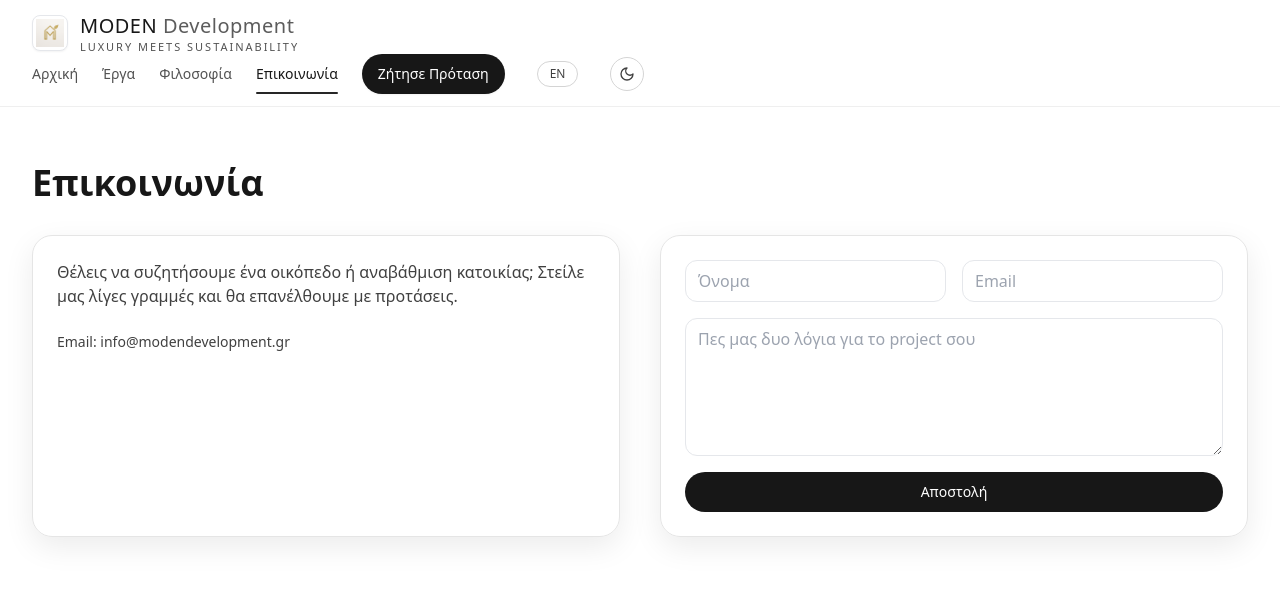
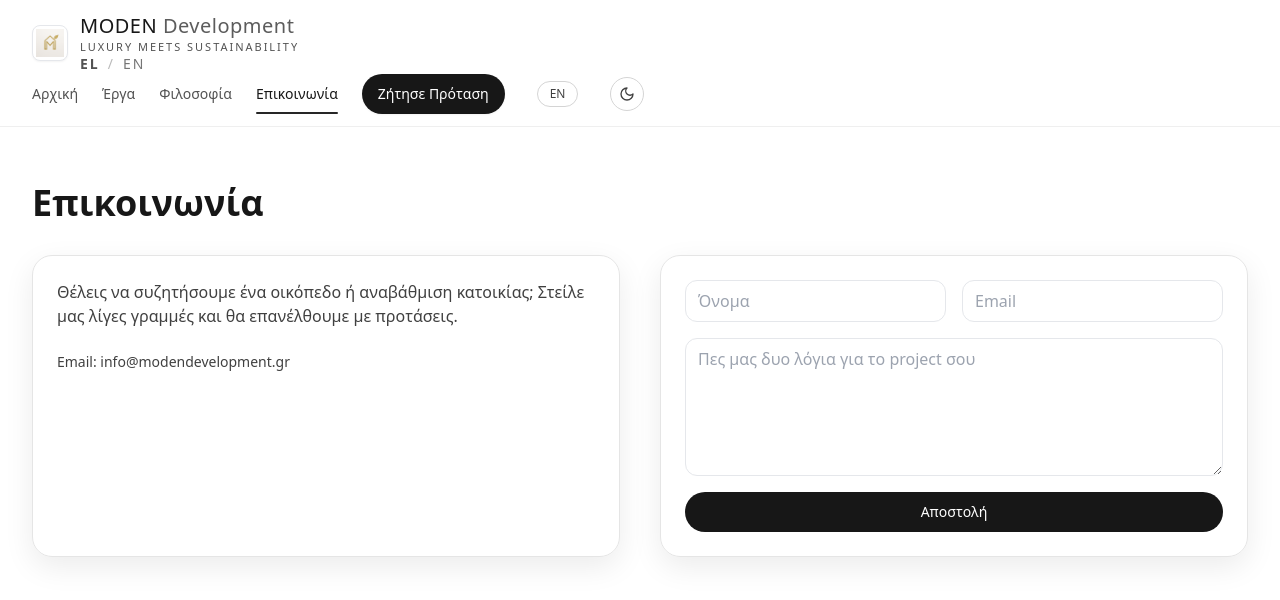
Before and after one commit to konstantinostragaris-art/moden-full-site, a Next.js app in the folder MODEN-Full-Modern-Desert/: page /contact in a window 1280 px wide. Shown: the top 600 px of the page. Built offline with nearby package versions, Linux system fonts and the light colour scheme.

Commit message:
Update Nav.tsx

```diff
--- a/MODEN-Full-Modern-Desert/components/Nav.tsx
+++ b/MODEN-Full-Modern-Desert/components/Nav.tsx
@@ -1,4 +1,6 @@
 'use client'
+import  LangSwitch from '@/components/LangSwitch'
+
 import ThemeToggle from '@/components/ThemeToggle'
 
 import { useState, useEffect, useRef } from 'react'
@@ -109,6 +111,7 @@ export default function Nav({ lang = 'el' }: { lang?: 'el' | 'en' }) {
             </div>
             <div className="text-[11px] uppercase tracking-[0.18em] text-neutral-600 dark:text-neutral-300">
               Luxury Meets Sustainability
+           <LangSwitch />
             </div>
           </div>
         </div>
```
